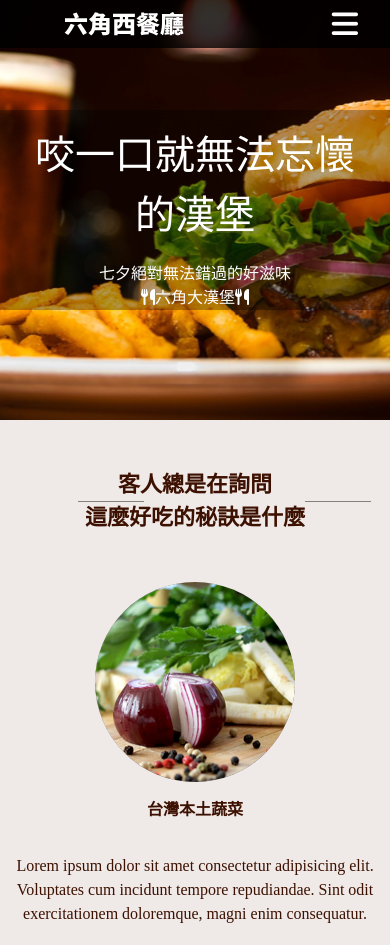
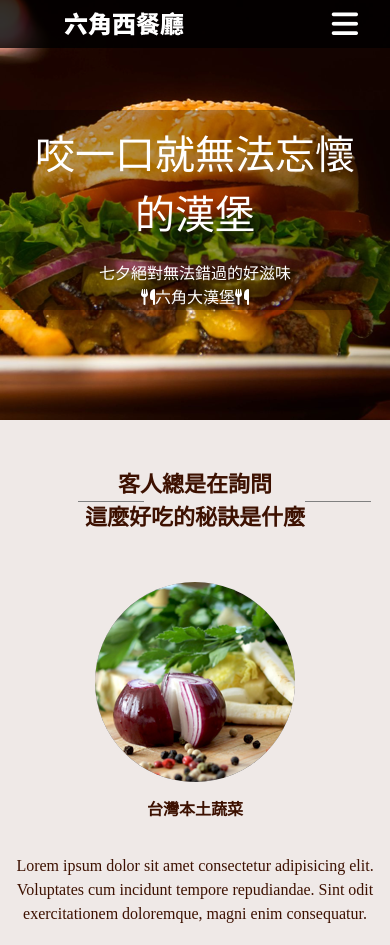
Before and after one commit to justinelin07/RWDhomework, a plain HTML site: page index.html in a window 390 px wide. Shown: the top 945 px of the page. Drawn offline with Linux system fonts and the light colour scheme.

Commit message:
添加漢堡圖片

```diff
--- a/scss/_layout.scss
+++ b/scss/_layout.scss
@@ -89,6 +89,9 @@
     display: flex;
     justify-content: center;
     align-items: center;
+    @include mobile-row {
+        background-image: url(../images/header_mobile.png);
+    }
     .bannerbar{
        h2 ,p{
     color: #fff;
```
Also changed, not shown: css/all.css.
